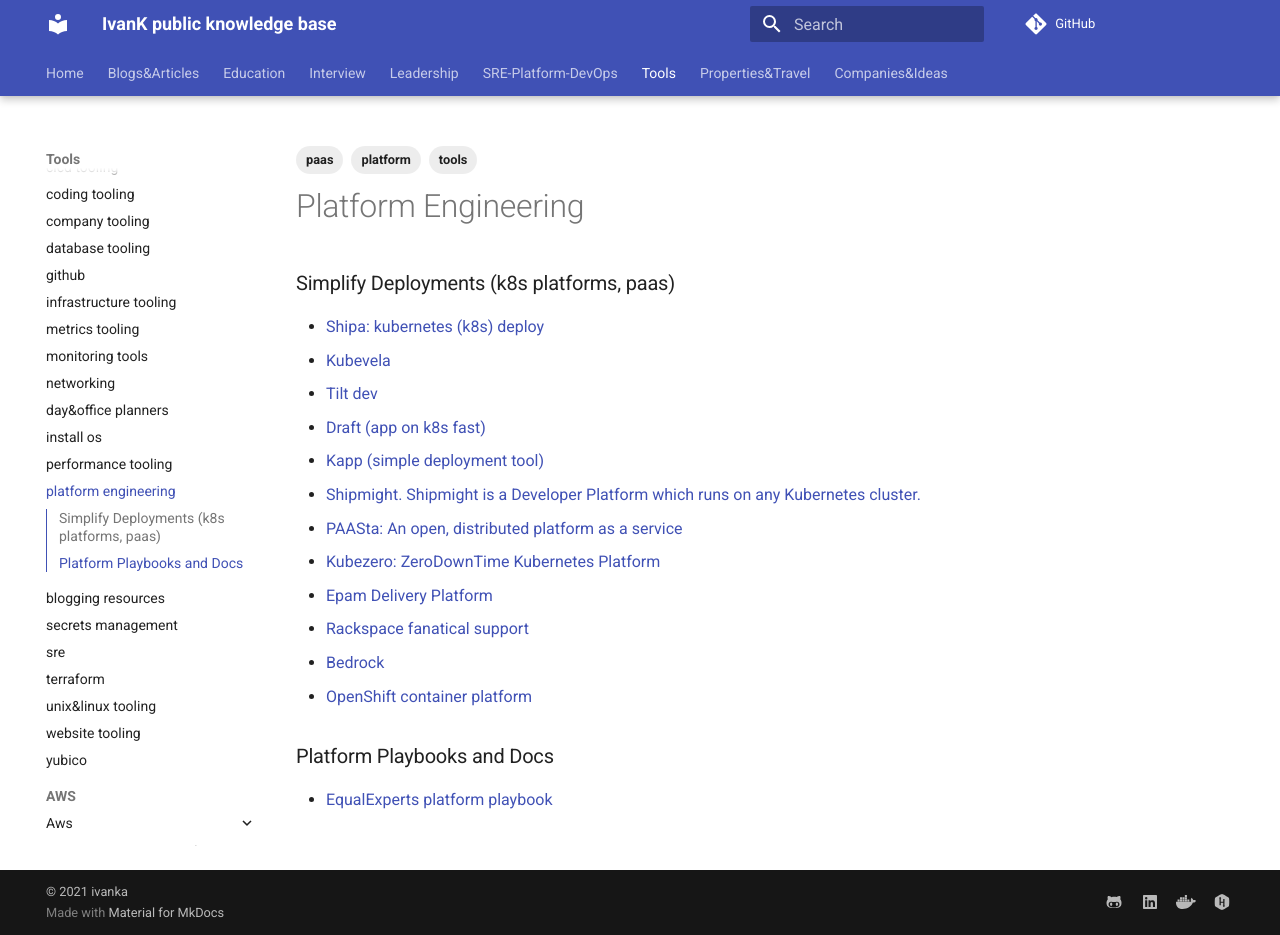
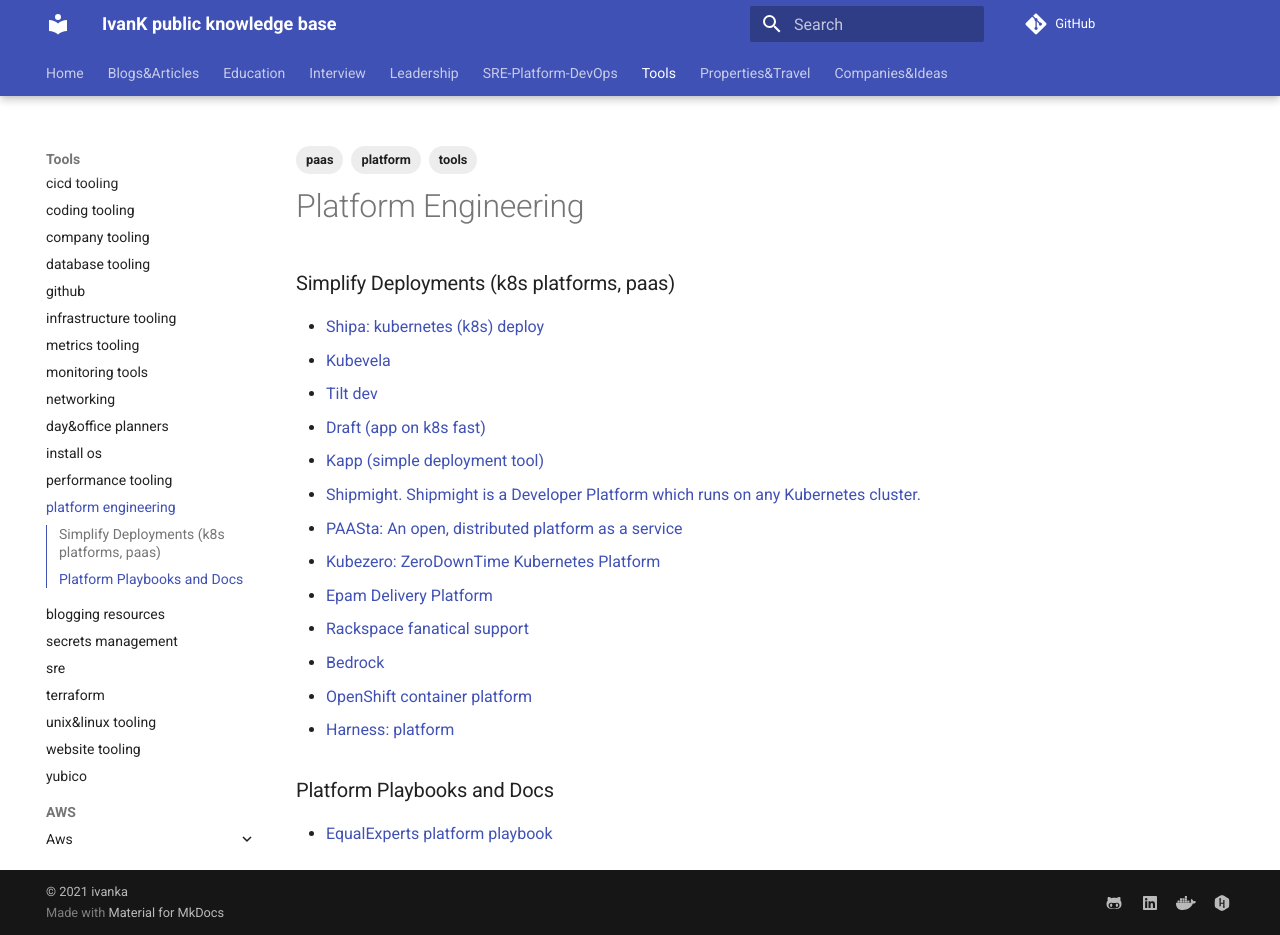
Before and after one commit to ivankatliarchuk/knowledge-base, an MkDocs documentation site: the page built from docs/tools/platforms.md, in a window 1280 px wide and 935 px high. Built offline with MkDocs 1.6.1 and Material for MkDocs 9.7.7, drawn with Linux system fonts in a browser that asks for light colours; comment, search, counter and statistics services are not loaded.

Commit message:
added harness as platform
Signed-off-by: ivan katliarchuk <ivan.katliarchuk@gmail.com>

```diff
--- a/docs/tools/platforms.md
+++ b/docs/tools/platforms.md
@@ -28,6 +28,7 @@
 - [Rackspace fanatical support](https://docs.rackspace.com/docs/amazon-web-services)
 - [Bedrock](https://bedrock.io/features)
 - [OpenShift container platform](https://docs.openshift.com/container-platform/4.15/welcome/index.html)
+- [Harness: platform](https://developer.harness.io/docs/continuous-delivery)
 
 ### Platform Playbooks and Docs
 
```
